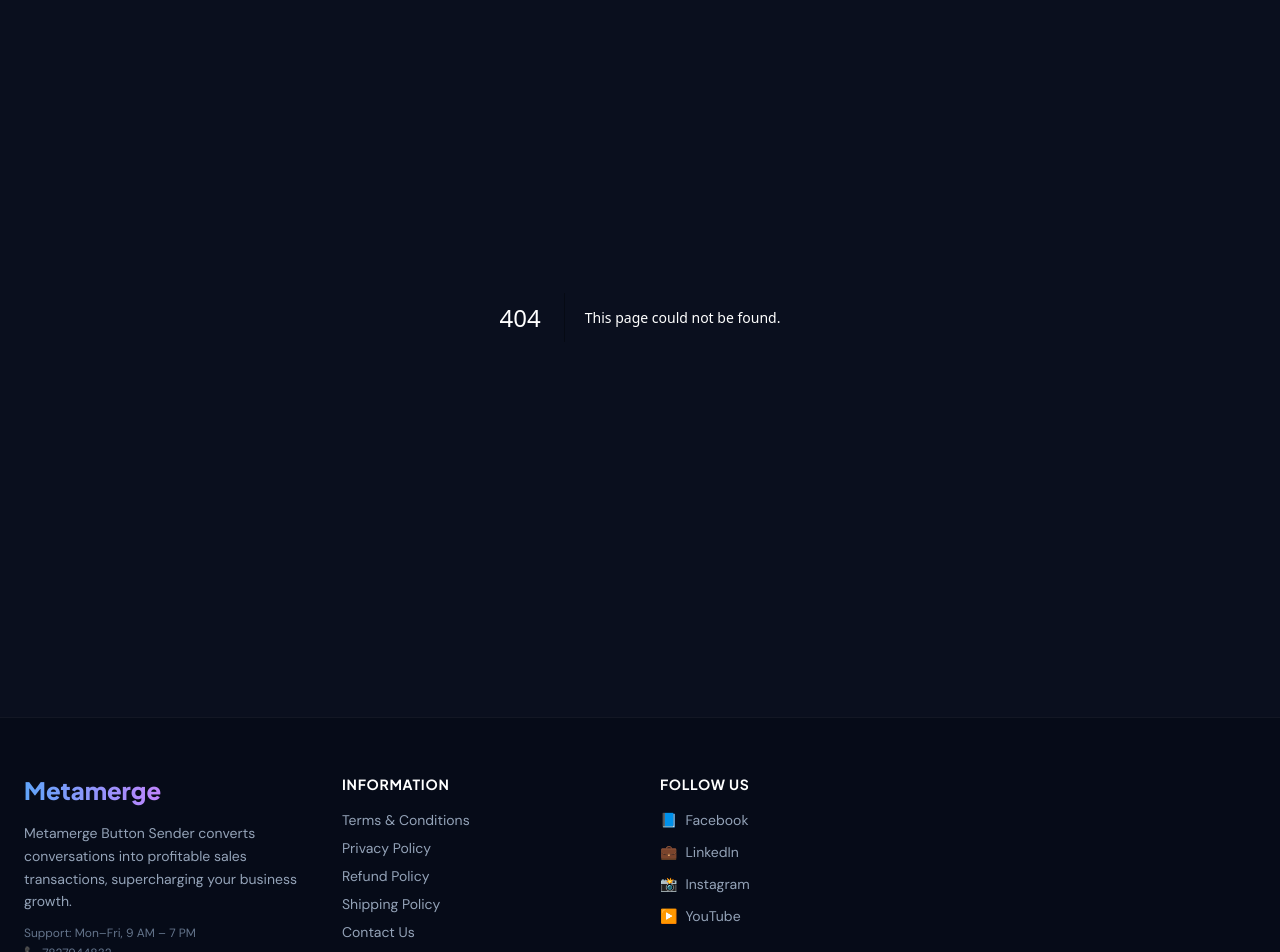
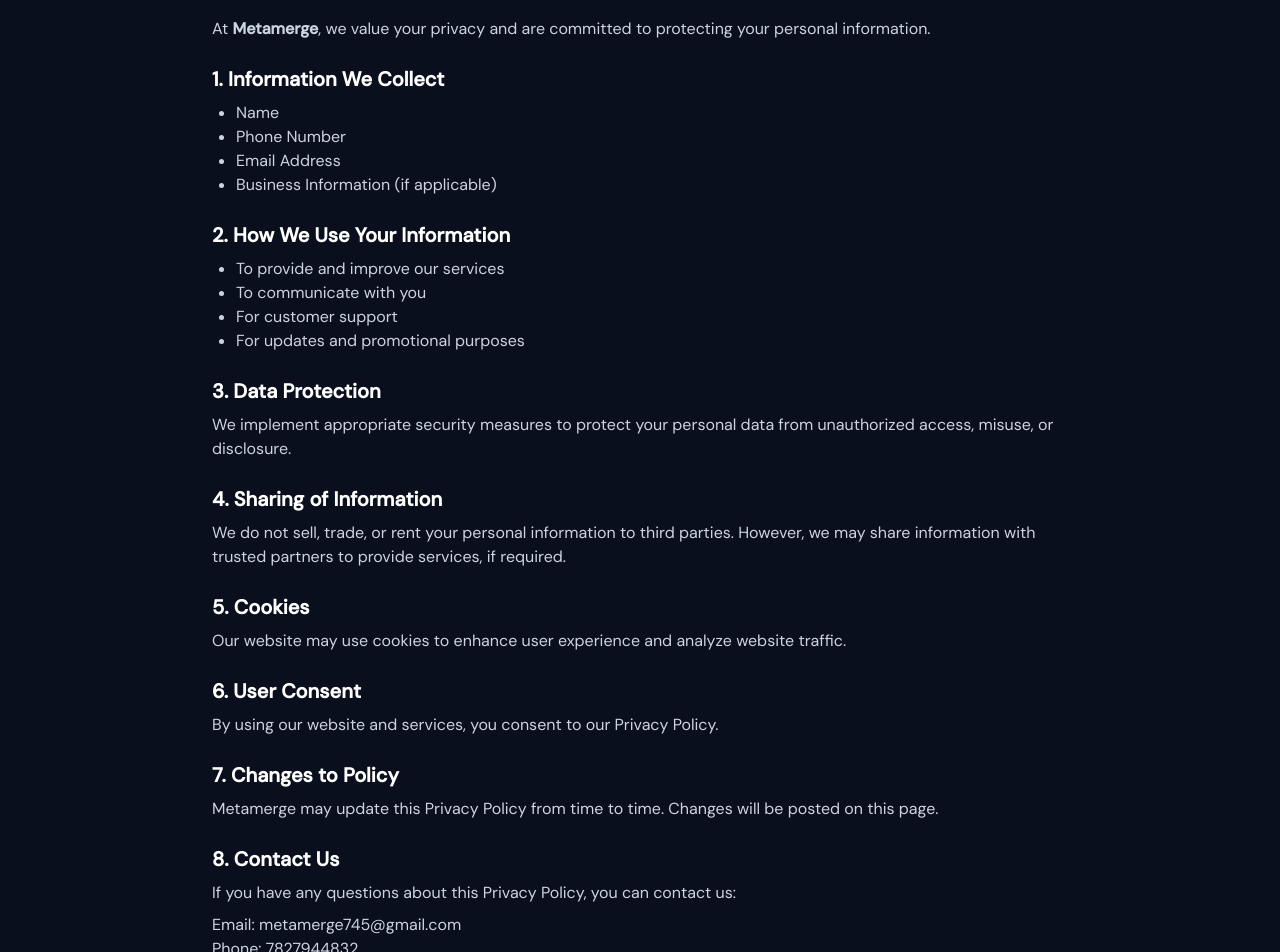
Before and after one commit to nitishpandeydypu/Metamergefinal.com, a Next.js app: page /app/privacy-policy in a window 1280 px wide. Before the commit this address had no page. Shown: the part 220-1172 px from the top of the page. Built offline with nearby package versions, Linux system fonts and the light colour scheme.

Commit message:
Added Privacy Policy page

```diff
--- /dev/null
+++ b/src/app/app/privacy-policy/page.tsx
@@ -0,0 +1,84 @@
+export default function PrivacyPolicy() {
+  return (
+    <div className="max-w-4xl mx-auto px-5 py-10 text-slate-300">
+      <h1 className="text-3xl font-bold mb-6 text-white">Privacy Policy</h1>
+
+      <p className="mb-4">
+        At <strong>Metamerge</strong>, we value your privacy and are committed to
+        protecting your personal information.
+      </p>
+
+      <h2 className="text-xl font-semibold mt-6 text-white">
+        1. Information We Collect
+      </h2>
+      <ul className="list-disc ml-6 mt-2">
+        <li>Name</li>
+        <li>Phone Number</li>
+        <li>Email Address</li>
+        <li>Business Information (if applicable)</li>
+      </ul>
+
+      <h2 className="text-xl font-semibold mt-6 text-white">
+        2. How We Use Your Information
+      </h2>
+      <ul className="list-disc ml-6 mt-2">
+        <li>To provide and improve our services</li>
+        <li>To communicate with you</li>
+        <li>For customer support</li>
+        <li>For updates and promotional purposes</li>
+      </ul>
+
+      <h2 className="text-xl font-semibold mt-6 text-white">
+        3. Data Protection
+      </h2>
+      <p className="mt-2">
+        We implement appropriate security measures to protect your personal data
+        from unauthorized access, misuse, or disclosure.
+      </p>
+
+      <h2 className="text-xl font-semibold mt-6 text-white">
+        4. Sharing of Information
+      </h2>
+      <p className="mt-2">
+        We do not sell, trade, or rent your personal information to third
+        parties. However, we may share information with trusted partners to
+        provide services, if required.
+      </p>
+
+      <h2 className="text-xl font-semibold mt-6 text-white">
+        5. Cookies
+      </h2>
+      <p className="mt-2">
+        Our website may use cookies to enhance user experience and analyze
+        website traffic.
+      </p>
+
+      <h2 className="text-xl font-semibold mt-6 text-white">
+        6. User Consent
+      </h2>
+      <p className="mt-2">
+        By using our website and services, you consent to our Privacy Policy.
+      </p>
+
+      <h2 className="text-xl font-semibold mt-6 text-white">
+        7. Changes to Policy
+      </h2>
+      <p className="mt-2">
+        Metamerge may update this Privacy Policy from time to time. Changes will
+        be posted on this page.
+      </p>
+
+      <h2 className="text-xl font-semibold mt-6 text-white">
+        8. Contact Us
+      </h2>
+      <p className="mt-2">
+        If you have any questions about this Privacy Policy, you can contact us:
+      </p>
+
+      <ul className="mt-2">
+        <li>Email: metamerge745@gmail.com</li>
+        <li>Phone: 7827944832</li>
+      </ul>
+    </div>
+  );
+}
```
